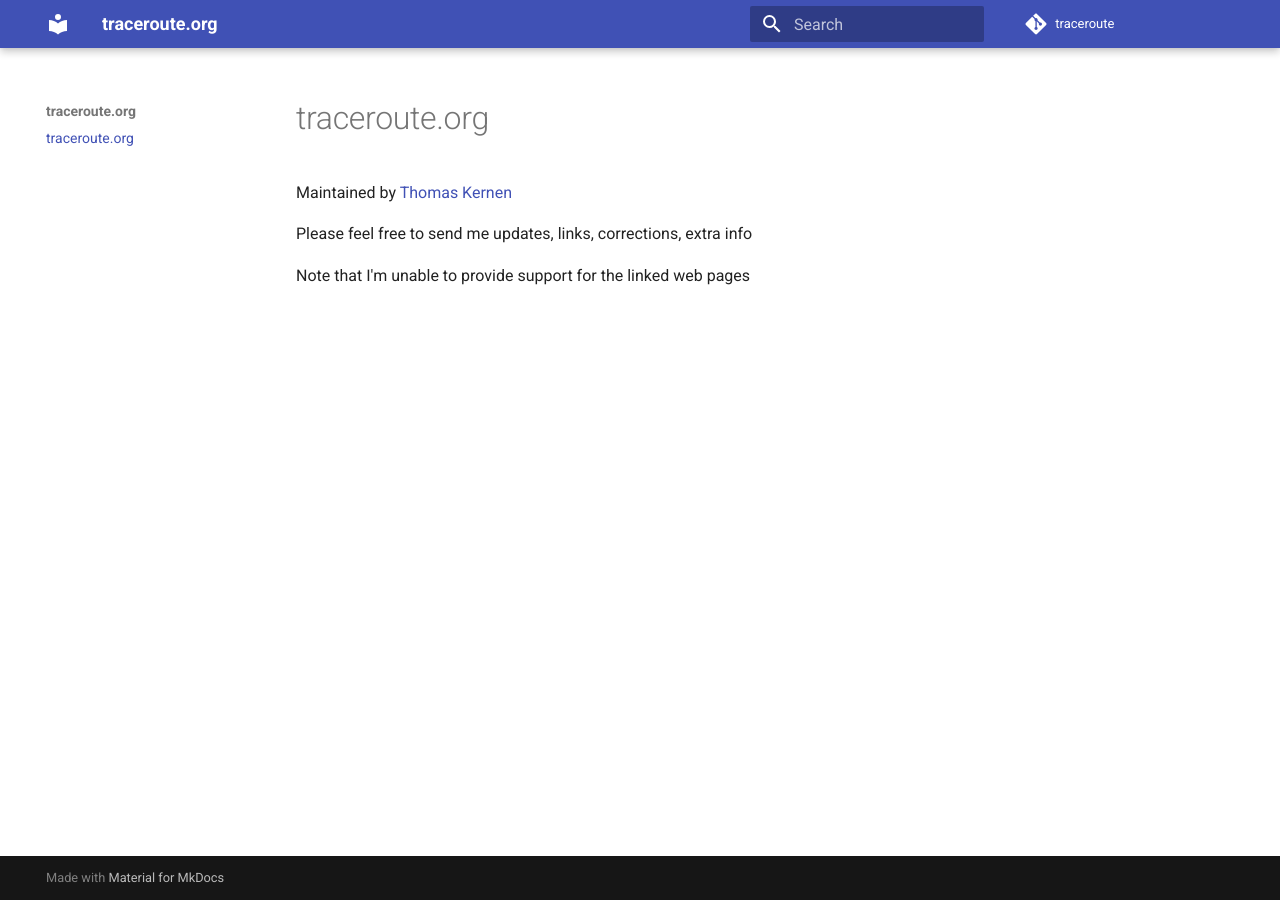
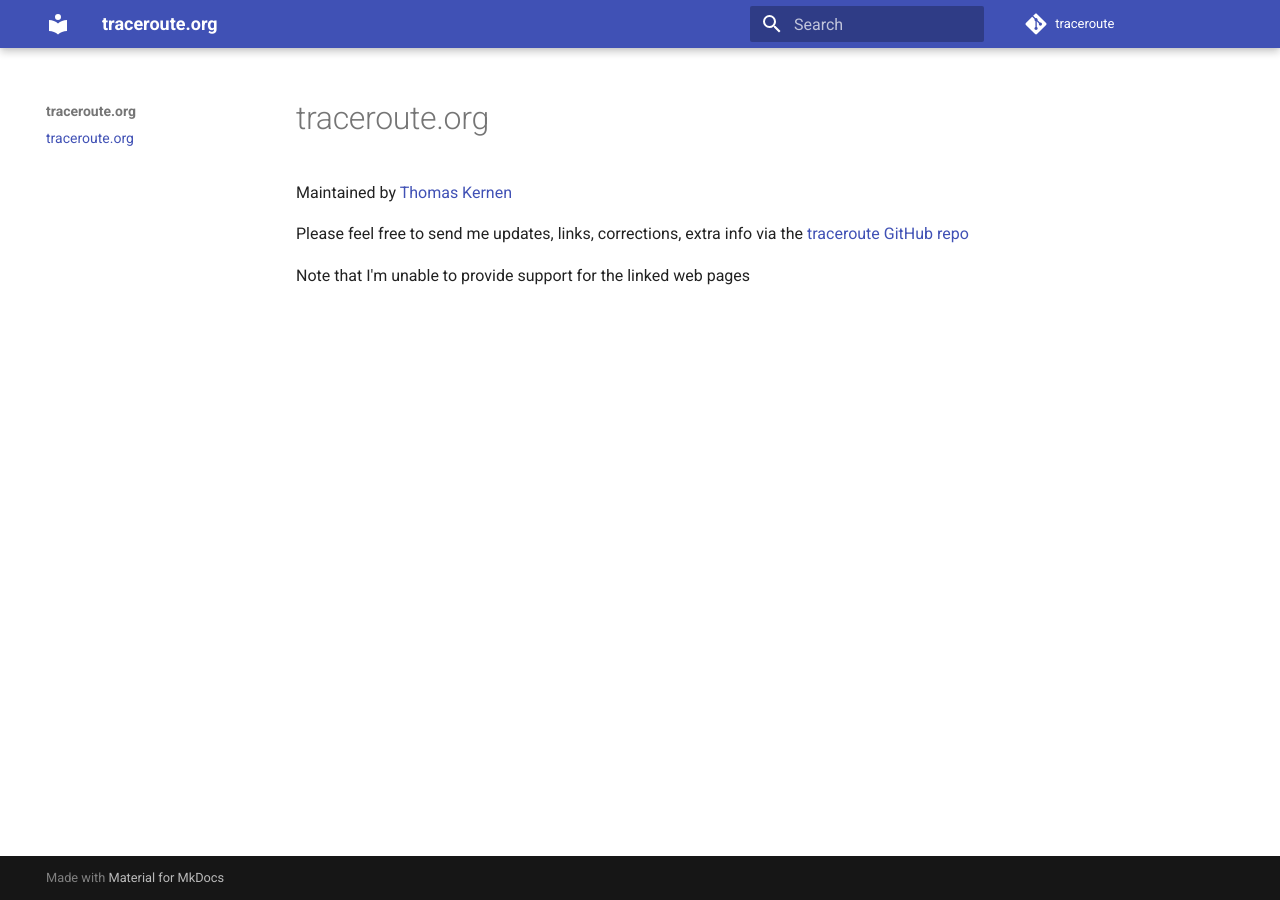
Before and after one commit to tkernen/traceroute, an MkDocs documentation site: the page built from docs/index.md, in a window 1280 px wide. Built offline with MkDocs 1.6.1 and Material for MkDocs 9.7.7, drawn with Linux system fonts in a browser that asks for light colours; comment, search, counter and statistics services are not loaded.

Commit message:
Update index.md
Updated to point to the GitHub repo

```diff
--- a/docs/index.md
+++ b/docs/index.md
@@ -2,6 +2,6 @@
 
 Maintained by [Thomas Kernen](mailto:thomas@traceroute.org)
 
-Please feel free to send me updates, links, corrections, extra info
+Please feel free to send me updates, links, corrections, extra info via the [traceroute GitHub repo](https://github.com/tkernen/traceroute)
 
 Note that I'm unable to provide support for the linked web pages
```
